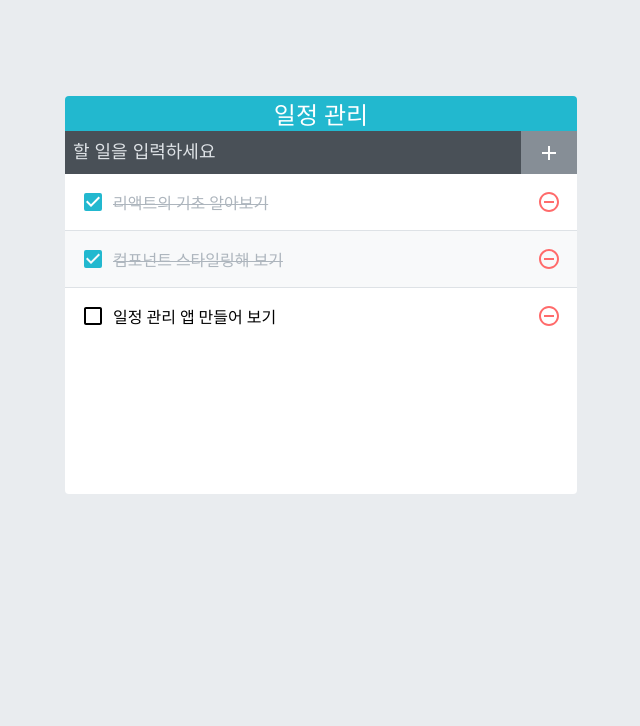
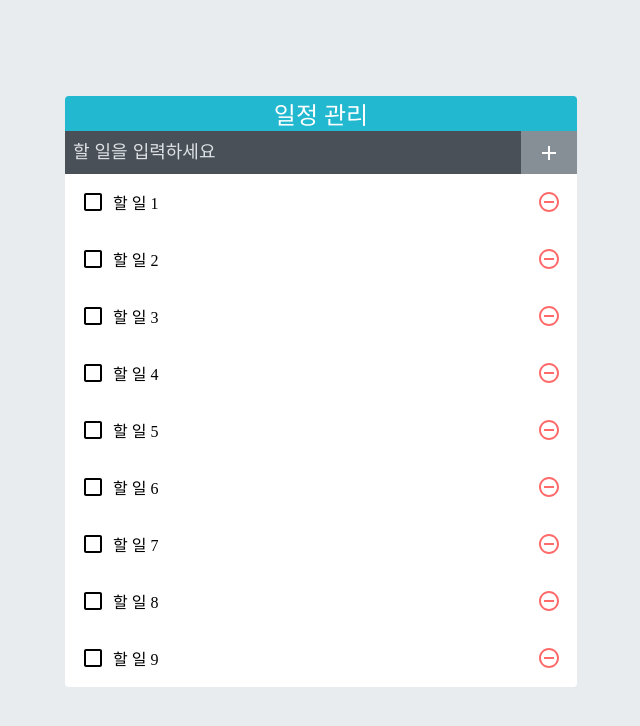
Before and after one commit to syeon2565/react_TodoList, a React (Create React App) app in the folder todo-app/: page / in a window 1280 px wide. Shown: the top 726 px of the page, without its empty margins (319-959 px from the left). Built offline with nearby package versions, Linux system fonts and the light colour scheme.

Commit message:
optimization

```diff
--- a/todo-app/package.json
+++ b/todo-app/package.json
@@ -9,6 +9,7 @@
     "react": "^17.0.2",
     "react-dom": "^17.0.2",
     "react-scripts": "4.0.3",
+    "react-virtualized": "^9.22.3",
     "web-vitals": "^1.0.1"
   },
   "scripts": {
--- a/todo-app/src/App.js
+++ b/todo-app/src/App.js
@@ -1,56 +1,49 @@
-import React, { useState, useRef, useCallback } from 'react';
+import React, { useRef, useState, useCallback } from 'react';
 import TodoTemplate from './TodoTemplate';
 import TodoInsert from './TodoInsert';
 import TodoList from './TodoList';
 
+function createBulkTodos() {
+  const array = [];
+  for (let i = 1; i <= 2500; i++) {
+    array.push({
+      id: i,
+      text: `할 일 ${i}`,
+      checked: false,
+    });
+  }
+  return array;
+}
+
 const App = () => {
-  const [todos, setTodos] = useState([
-    {
-      id: 1,
-      text: '리액트의 기초 알아보기',
-      checked: true,
-    },
-    {
-      id: 2,
-      text: '컴포넌트 스타일링해 보기',
-      checked: true,
-    },
-    {
-      id: 3,
-      text: '일정 관리 앱 만들어 보기',
-      checked: false,
-    },
-  ]);
+  const [todos, setTodos] = useState(createBulkTodos);
+
+  // 고유 값으로 사용 될 id
+  // ref 를 사용하여 변수 담기
   const nextId = useRef(4);
 
-  const onInsert = useCallback(
-    (text) => {
+  const onInsert = useCallback(text => {
     const todo = {
       id: nextId.current,
       text,
       checked: false,
     };
-      setTodos(todos.concat(todo));
-      nextId.current += 1;
-    },
-    [todos],
-  );
-  const onRemove = useCallback(
-    (id) => {
-      setTodos(todos.filter((todo) => todo.id !== id));
-    },
-    [todos],
-  );
-  const onToggle = useCallback(
-    (id) => {
-      setTodos(
-        todos.map((todo) =>
+    setTodos(todos => todos.concat(todo));
+    nextId.current += 1; // nextId 1 씩 더하기
+  }, []);
+
+  const onRemove = useCallback(id => {
+    setTodos(todos => todos.filter(todo => todo.id !== id));
+  }, []);
+
+  const onToggle = useCallback(id => {
+    setTodos(todos =>
+      todos.map(todo =>
         todo.id === id ? { ...todo, checked: !todo.checked } : todo,
       ),
     );
-    },
-    [todos],
-  );
+  }, []);
+
   return (
     <TodoTemplate>
       <TodoInsert onInsert={onInsert} />
@@ -58,4 +51,5 @@
     </TodoTemplate>
   );
 };
+
 export default App;
--- a/todo-app/src/TodoList.js
+++ b/todo-app/src/TodoList.js
@@ -1,19 +1,34 @@
-import React from 'react';
+import React, {useCallback} from 'react';
 import TodoListItem from './TodoListItem';
+import {List} from 'react-virtualized';
 import './TodoList.scss';
 
 const TodoList = ({ todos, onRemove, onToggle }) => {
-  return (
-    <div className="TodoList">
-      {todos.map((todo) => (
+  const rowRenderer = useCallback(
+    ({index, key,style}) =>{
+      const todo = todos[index];
+      return (
         <TodoListItem
           todo={todo}
-          key={todo.id}
+          key={key}
           onRemove={onRemove}
           onToggle={onToggle}
-        />
-      ))}
-    </div>
+          style={style}
+          />
+      );
+    },
+    [onRemove, onToggle, todos],
+  );
+  return (
+    <List className="TodoList"
+      width={512}
+      height={513}
+      rowCount={todos.length}
+      rowHeight={57}
+      rowRenderer={rowRenderer}
+      list={todos}
+      style={{outline:'none'}}
+      />
   );
 };
-export default TodoList;
+export default React.memo(TodoList);
--- a/todo-app/src/TodoListItem.js
+++ b/todo-app/src/TodoListItem.js
@@ -7,11 +7,15 @@
 import cn from 'classnames';
 import './TodoListItem.scss';
 
-const TodoListItem = ({ todo, onRemove, onToggle}) => {
+const TodoListItem = ({ todo, onRemove, onToggle, style }) => {
   const { id, text, checked } = todo;
   return (
+    <div className="TodoListItem-virtualized" style={style}>
       <div className="TodoListItem">
-      <div className={cn('checkbox', { checked })} onClick={()=>onToggle(id)}>
+        <div
+          className={cn('checkbox', { checked })}
+          onClick={() => onToggle(id)}
+        >
           {checked ? <MdCheckBox /> : <MdCheckBoxOutlineBlank />}
           <div className="text">{text}</div>
         </div>
@@ -19,7 +23,7 @@
           <MdRemoveCircleOutline />
         </div>
       </div>
-
+    </div>
   );
 };
-export default TodoListItem;
+export default React.memo(TodoListItem);
```
Also changed, not shown: 19 other files (tests, documents, lock files or other folders). Lines whose indentation alone changed are shown as unchanged.
